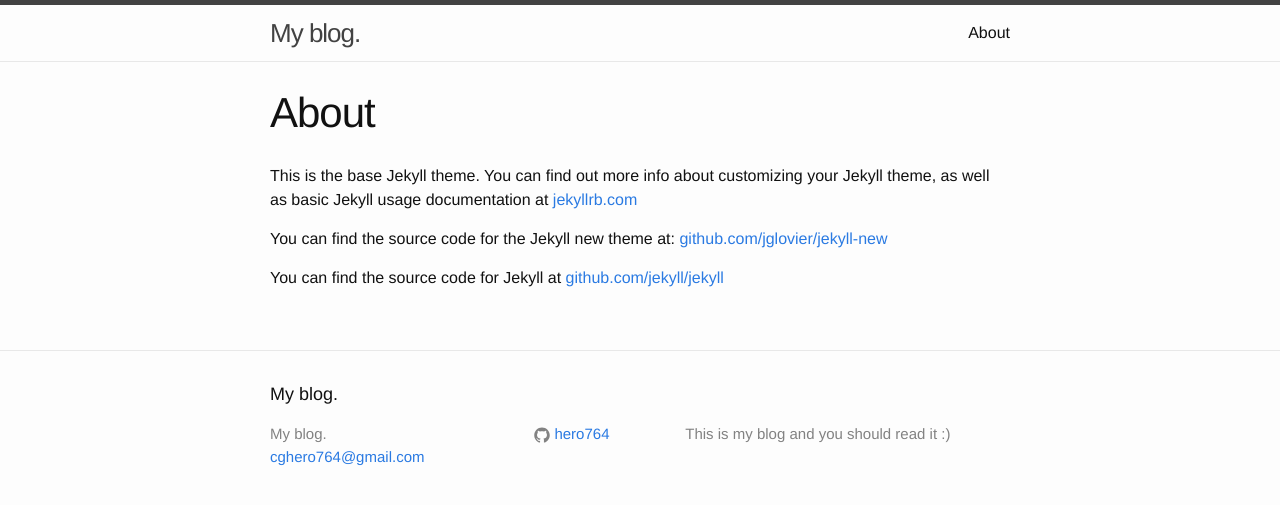
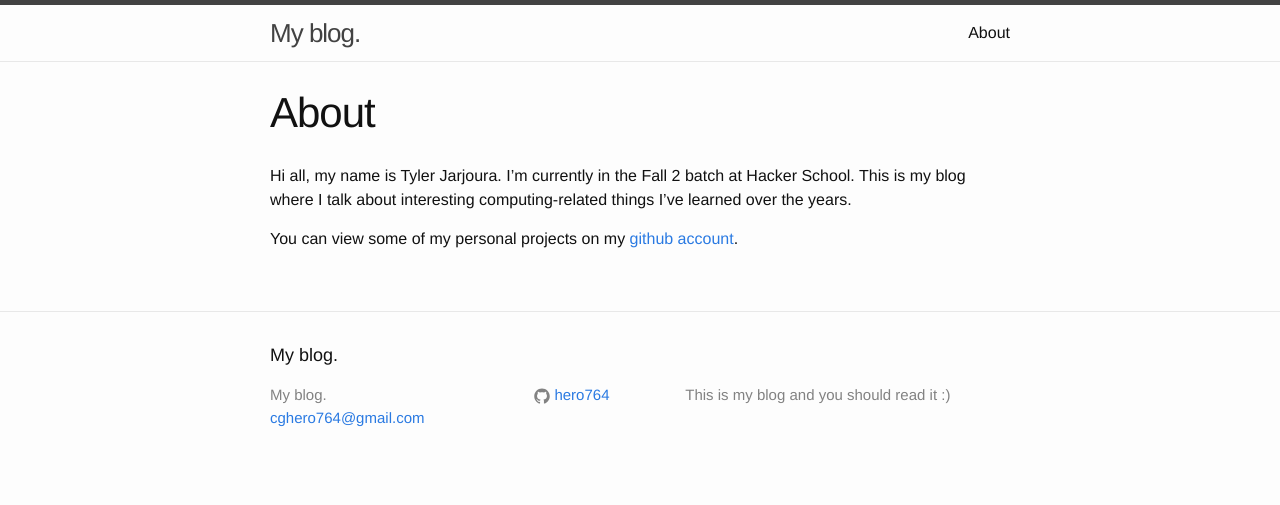
Before and after one commit to tjarjoura/bloggd, a Jekyll site: the page built from about.md, in a window 1280 px wide. Shown: the top 505 px of the page. Built offline with Jekyll 4.4.1, drawn with Linux system fonts in a browser that asks for light colours.

Commit message:
updated about page

```diff
--- a/about.md
+++ b/about.md
@@ -4,8 +4,6 @@ title: About
 permalink: /about/
 ---
 
-This is the base Jekyll theme. You can find out more info about customizing your Jekyll theme, as well as basic Jekyll usage documentation at [jekyllrb.com](http://jekyllrb.com/)
+Hi all, my name is Tyler Jarjoura. I'm currently in the Fall 2 batch at Hacker School. This is my blog where I talk about interesting computing-related things I've learned over the years.
 
-You can find the source code for the Jekyll new theme at: [github.com/jglovier/jekyll-new](https://github.com/jglovier/jekyll-new)
-
-You can find the source code for Jekyll at [github.com/jekyll/jekyll](https://github.com/jekyll/jekyll)
+You can view some of my personal projects on my [github account](https://github.com/Hero764).
```
Also changed, not shown: 1 other file.
